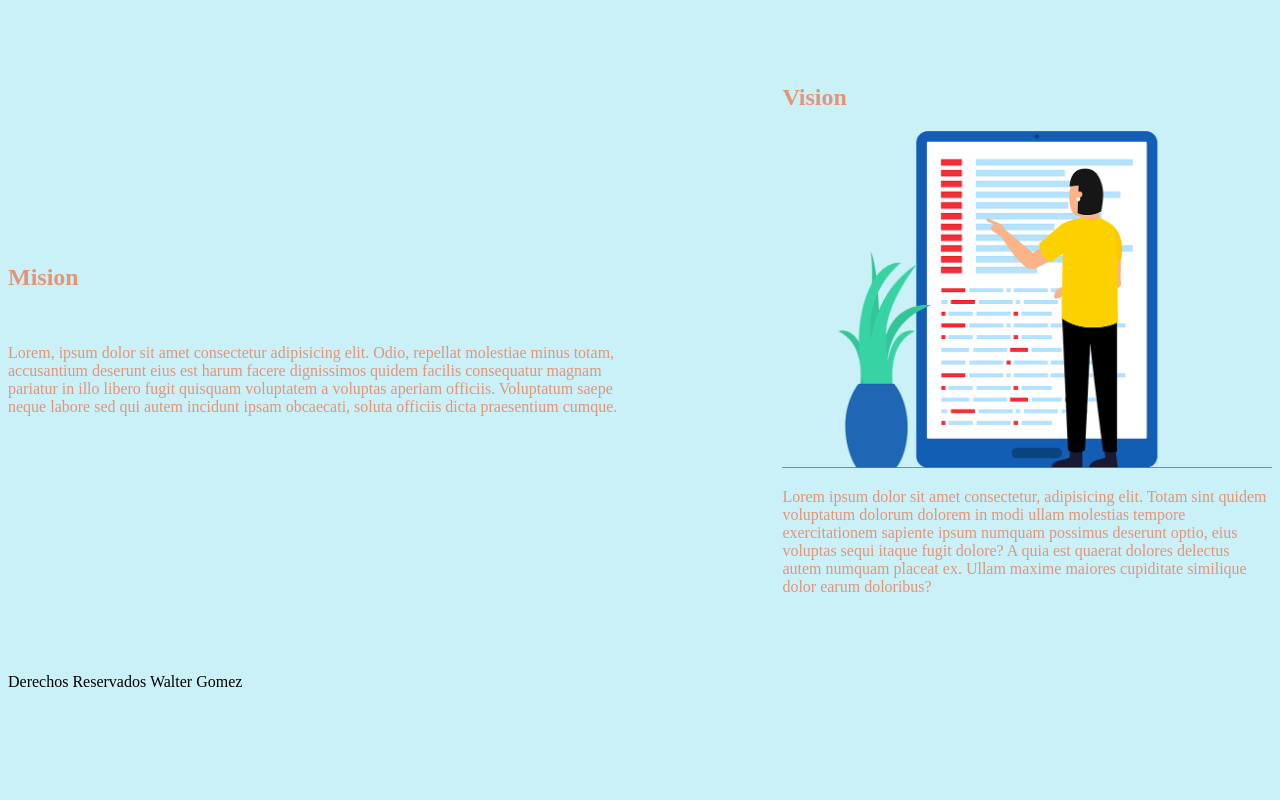
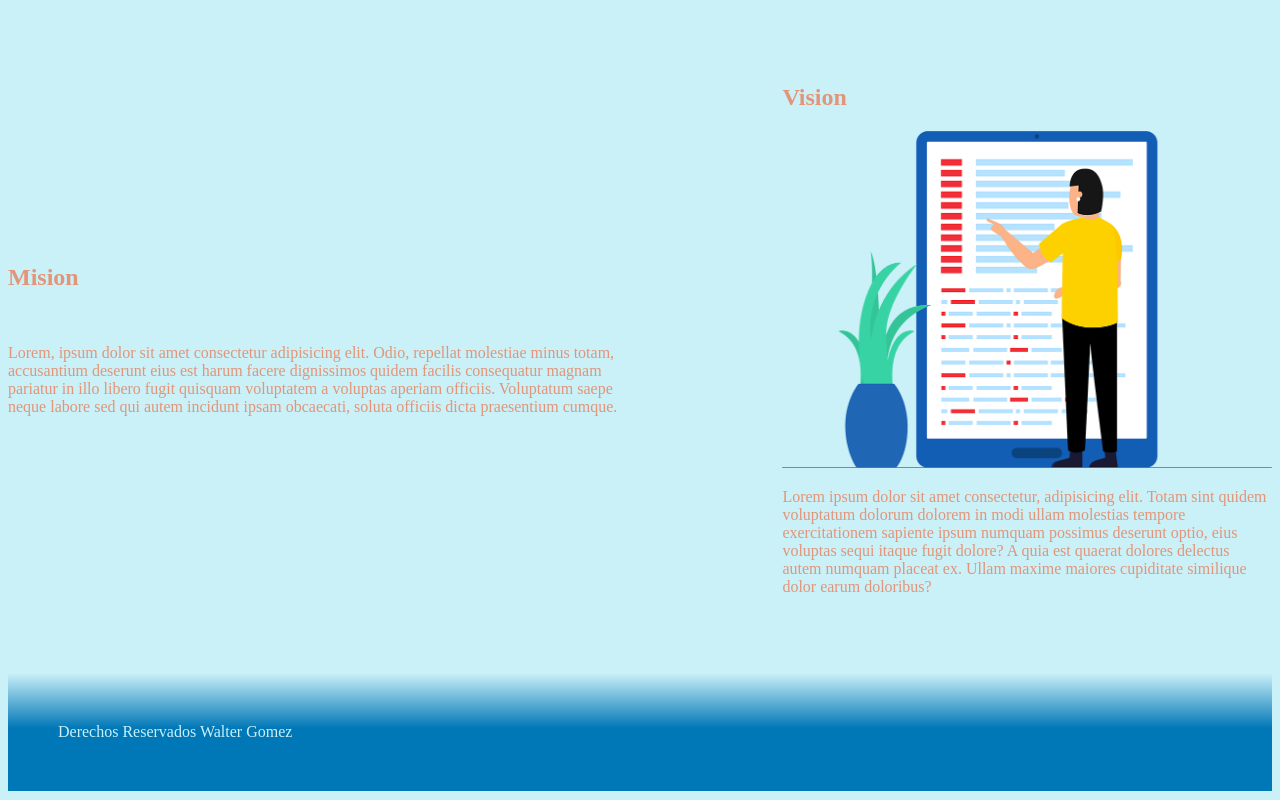
Before and after one commit to wogomezma/dcconsuloresit, a plain HTML site: page paginas/somos.html in a window 1280 px wide. Shown: the part 1127-1927 px from the top of the page. Before the commit the page ends 1853 px from the top, so only its background shows below. Drawn offline with Linux system fonts and the light colour scheme; a web font is replaced by a local one.

Commit message:
arreglo de footer con animaciones

```diff
--- a/css/estilos.css
+++ b/css/estilos.css
@@ -4,14 +4,14 @@
    color: #caf0f8;
    padding: 50px;
    background: rgb(0,119,182);
-   background: linear-gradient(0deg, rgba(0,119,182,1) 53%, rgba(202,240,248,1) 100%)
+   background: linear-gradient(0deg, rgba(0,119,182,1) 53%, rgba(202,240,248,1) 100%);
 }
 
-.footerser {
+.footerservicios {
    color: #caf0f8;
    padding: 50px;
    background: rgb(0,119,182);
-   background: linear-gradient(0deg, rgba(0,119,182,1) 53%, rgba(202,240,248,1) 100%)
+   background: linear-gradient(0deg, rgba(0,119,182,1) 53%, rgba(202,240,248,1) 100%);
 }
 
 body {
```
